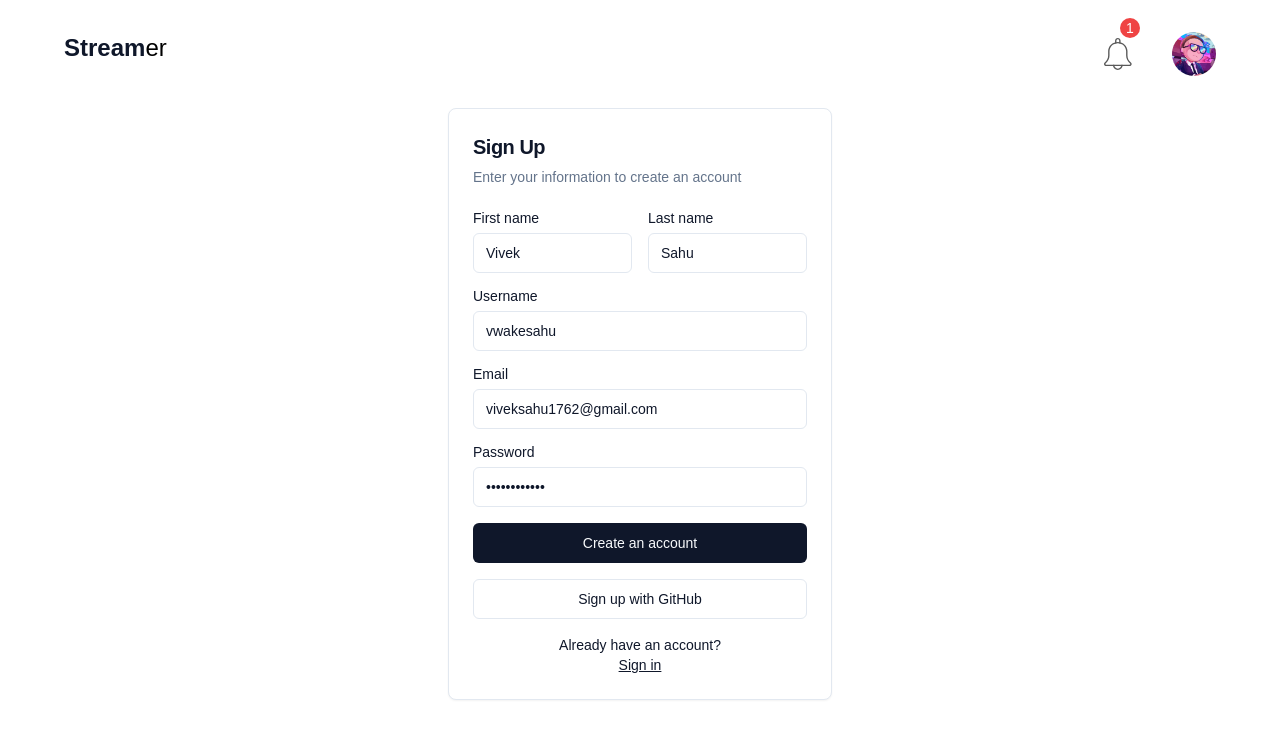
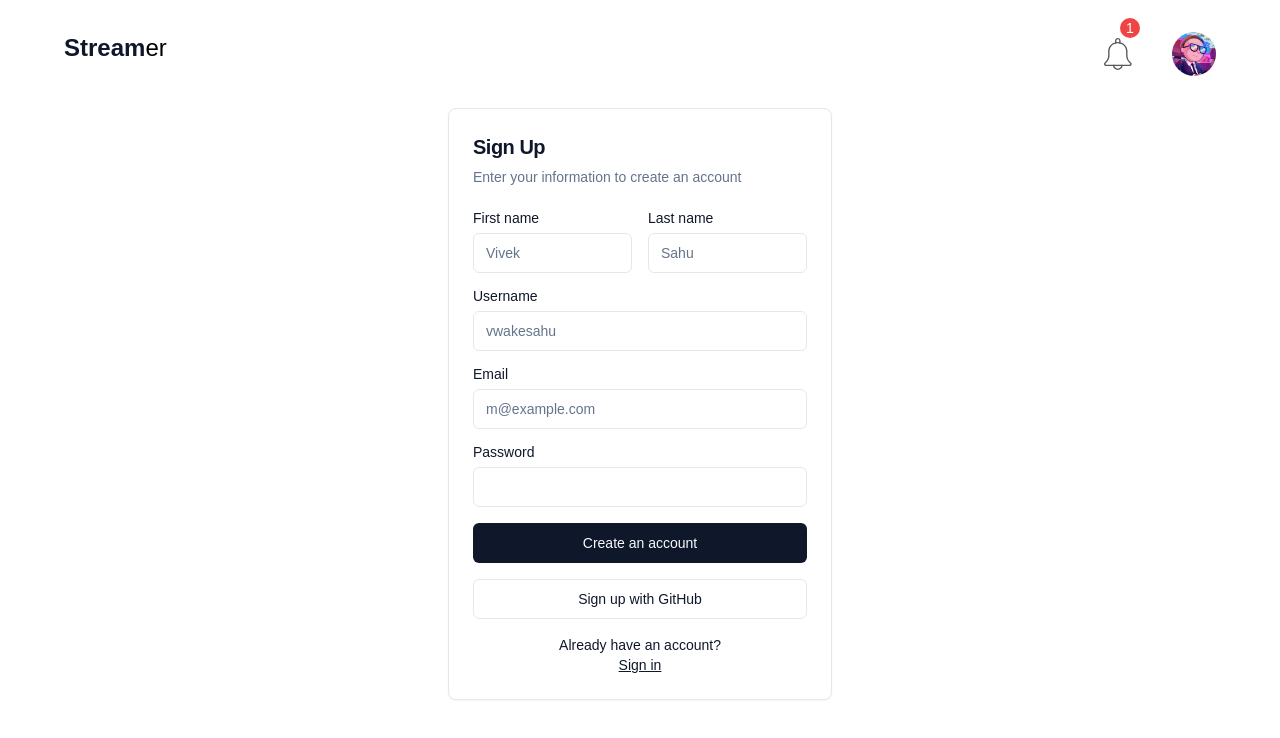
Before and after one commit to vvs-pvt-ltd/Streamer-UI, a React (Create React App) app: page /login in a window 1280 px wide. Both pictures are taken after a click on the element "Sign up". Shown: the top 738 px of the page. Built offline with nearby package versions, Linux system fonts and the light colour scheme.

Commit message:
login cleared

```diff
--- a/src/components/LoginForm.jsx
+++ b/src/components/LoginForm.jsx
@@ -19,8 +19,8 @@ import { actionType } from "../context/reducer";
 export function LoginForm({ setIsSignupClicked }) {
   const [{ user }, dispatch] = useStateValue();
   // console.log(user)
-  const [email, setEmail] = useState("viveksahu1762@gmail.com");
-  const [password, setPassword] = useState("testpassword");
+  const [email, setEmail] = useState("");
+  const [password, setPassword] = useState("");
   const navigate = useNavigate();
 
   const handleLogin = async () => {
--- a/src/components/SignUp.jsx
+++ b/src/components/SignUp.jsx
@@ -10,21 +10,17 @@ import {
 import { Input } from "../components/ui/input";
 import { Label } from "../components/ui/label";
 import { useStateValue } from "../context/StateProvider";
-import GoogleIcon from "../assets/icons/google.png";
-import FaceBookIcon from "../assets/icons/facebook.png";
 import axios from "axios";
 import { actionType } from "../context/reducer";
-import loginThumb from "../assets/login/loginThumb.png";
 import { toast } from "sonner";
 import { useNavigate } from "react-router-dom";
 
 export function SignupForm({ setIsSignupClicked }) {
-  const [firstName, setFirstName] = useState("Vivek");
-  const [lastName, setLastName] = useState("Sahu");
-  const [password, setPassword] = useState("testpassword");
-  // const [confirmPassword, setConfirmPassword] = useState("testpassword");
-  const [email, setEmail] = useState("viveksahu1762@gmail.com");
-  const [username, setUsername] = useState("vwakesahu");
+  const [firstName, setFirstName] = useState("");
+  const [lastName, setLastName] = useState("");
+  const [password, setPassword] = useState("");
+  const [email, setEmail] = useState("");
+  const [username, setUsername] = useState("");
   const [{ user }, dispatch] = useStateValue();
 
   const navigate = useNavigate();
```
